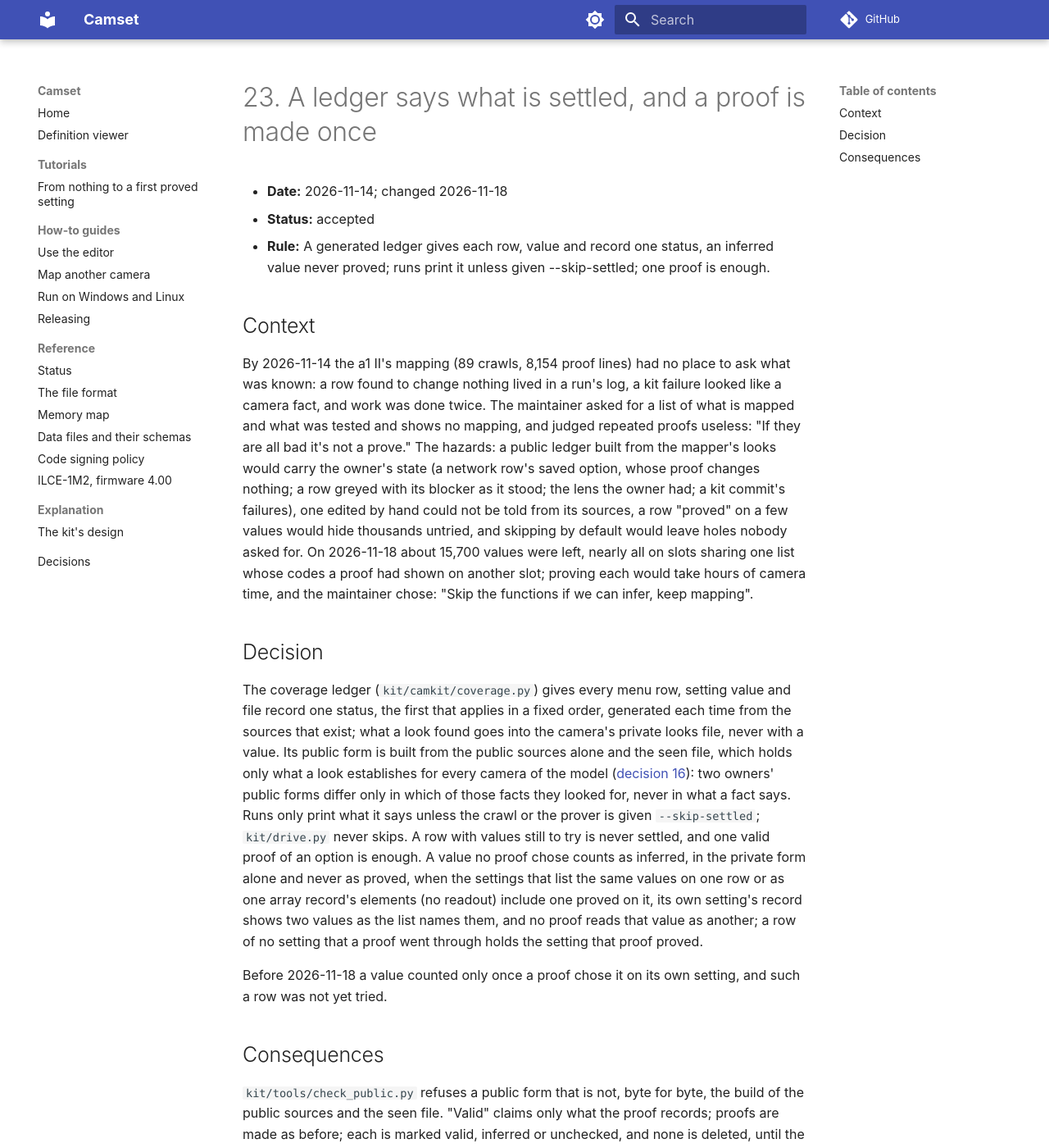
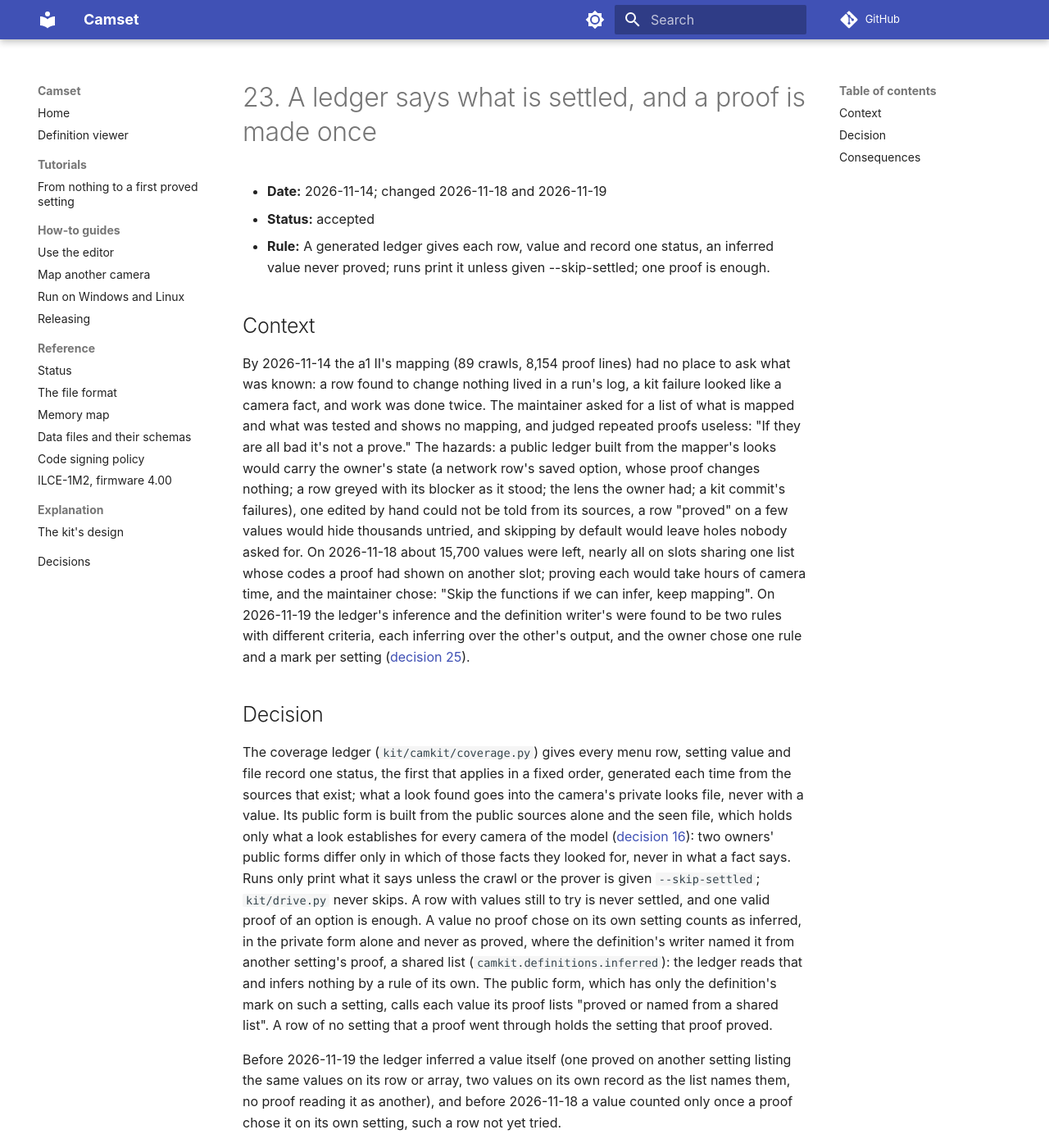
Before and after one commit to camset-dev/camset, an MkDocs documentation site: the page built from docs/decisions/0023-a-ledger-says-what-is-settled-and-a-proof-is-made-once.md, in a window 1280 px wide and 1400 px high. Shown: the whole window at 82% size. Built offline with MkDocs 1.6.1 and Material for MkDocs 9.7.7, drawn with Linux system fonts in a browser that asks for light colours; comment, search, counter and statistics services are not loaded; some of the changed text lies outside the part shown.

Commit message:
Decisions: 23 changed, the ledger reads the writer's inference
Its Decision now says what is true since decision 25: a value is inferred where the definition's writer named it from
another setting's proof, which the ledger reads and does not decide by a rule of its own, and the public form calls a
marked setting's listed values "proved or named from a shared list"; its Before line keeps the rule it replaced, and
its Consequences say that --shared only reports the list's own check.

Signed-off-by: camset-dev <camset-dev@proton.me>

```diff
--- a/docs/decisions/0023-a-ledger-says-what-is-settled-and-a-proof-is-made-once.md
+++ b/docs/decisions/0023-a-ledger-says-what-is-settled-and-a-proof-is-made-once.md
@@ -1,6 +1,6 @@
 # 23. A ledger says what is settled, and a proof is made once
 
-- **Date:** 2026-11-14; changed 2026-11-18
+- **Date:** 2026-11-14; changed 2026-11-18 and 2026-11-19
 - **Status:** accepted
 - **Rule:** A generated ledger gives each row, value and record one status, an inferred value never proved; runs print
   it unless given --skip-settled; one proof is enough.
@@ -16,6 +16,9 @@ the owner had; a kit commit's failures), one edited by hand could not be told fr
 values would hide thousands untried, and skipping by default would leave holes nobody asked for. On 2026-11-18 about
 15,700 values were left, nearly all on slots sharing one list whose codes a proof had shown on another slot; proving
 each would take hours of camera time, and the maintainer chose: "Skip the functions if we can infer, keep mapping".
+On 2026-11-19 the ledger's inference and the definition writer's were found to be two rules with different criteria,
+each inferring over the other's output, and the owner chose one rule and a mark per setting
+([decision 25](0025-a-proof-says-when-its-list-was-lent-by-another-setting.md)).
 
 ## Decision
 
@@ -26,17 +29,21 @@ file, which holds only what a look establishes for every camera of the model
 ([decision 16](0016-the-owner-s-values-never-reach-the-schema-or-the-docs.md)): two owners' public forms differ only
 in which of those facts they looked for, never in what a fact says. Runs only print what it says unless
 the crawl or the prover is given `--skip-settled`; `kit/drive.py` never skips. A row with values still to try is never
-settled, and one valid proof of an option is enough. A value no proof chose counts as inferred, in the private form
-alone and never as proved, when the settings that list the same values on one row or as one array record's elements
-(no readout) include one proved on it, its own setting's record shows two values as the list names them, and no proof
-reads that value as another; a row of no setting that a proof went through holds the setting that proof proved.
+settled, and one valid proof of an option is enough. A value no proof chose on its own setting counts as inferred, in
+the private form alone and never as proved, where the definition's writer named it from another setting's proof, a
+shared list (`camkit.definitions.inferred`): the ledger reads that and infers nothing by a rule of its own. The public
+form, which has only the definition's mark on such a setting, calls each value its proof lists "proved or named from a
+shared list". A row of no setting that a proof went through holds the setting that proof proved.
 
-Before 2026-11-18 a value counted only once a proof chose it on its own setting, and such a row was not yet tried.
+Before 2026-11-19 the ledger inferred a value itself (one proved on another setting listing the same values on its row
+or array, two values on its own record as the list names them, no proof reading it as another), and before 2026-11-18
+a value counted only once a proof chose it on its own setting, such a row not yet tried.
 
 ## Consequences
 
 `kit/tools/check_public.py` refuses a public form that is not, byte for byte, the build of the public sources and the
 seen file. "Valid" claims only what the proof records; proofs are made as before; each is marked valid, inferred or
 unchecked, and none is deleted, until the owner decides what to keep. `kit/tools/coverage.py --shared` shows each
-shared list's grounds and what no slot of it proves. The statuses, the files and the validity rule:
+shared list's grounds, what no slot of it proves, and where the list's own proof lines do not bear the writer's
+inference out, which decides nothing. The statuses, the files and the validity rule:
 [the data files' page](../DATA_CONTRACTS.md#the-coverage-ledger-what-is-settled-and-what-a-proof-needs).
```
Also changed, not shown: docs/decisions/index.md (+1 -1 lines).
